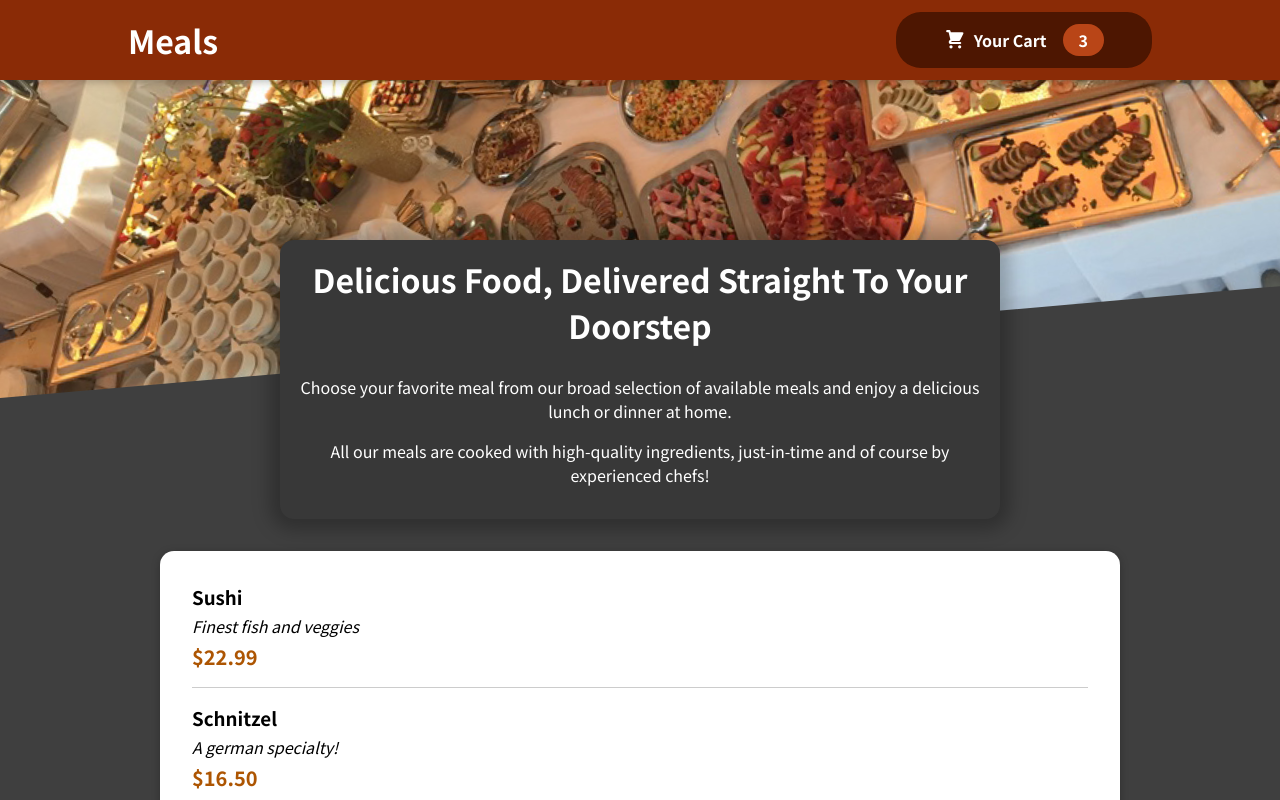
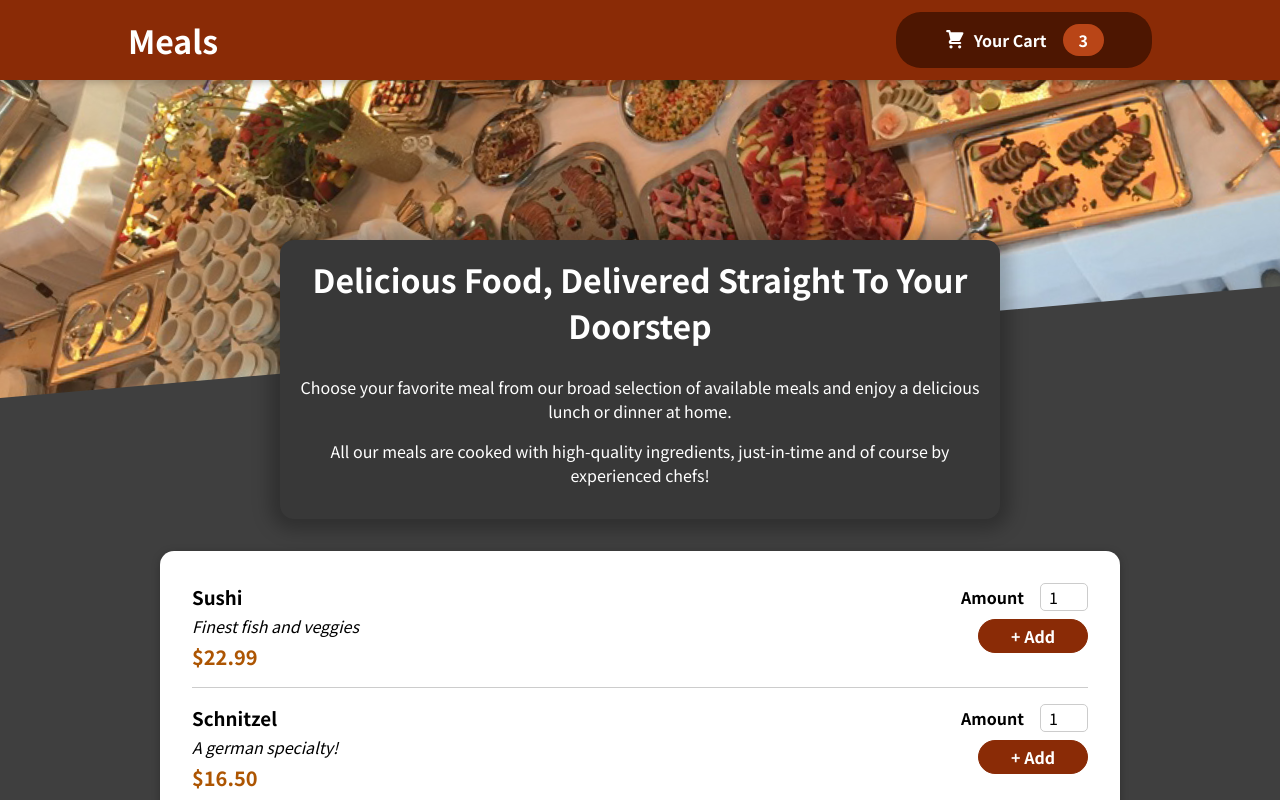
Before and after one commit to JosiahMiranda/food-ordering-app, a React (Create React App) app: page / in a window 1280 px wide. Shown: the top 800 px of the page. Built offline with nearby package versions, Linux system fonts and the light colour scheme.

Commit message:
Added Meal Item Form component and Input component

```diff
--- a/src/components/Meals/MealItem/MealItem.js
+++ b/src/components/Meals/MealItem/MealItem.js
@@ -1,6 +1,7 @@
 import React from "react";
 
 import styles from "./MealItem.module.css";
+import MealItemForm from "./MealItemForm";
 
 const MealItem = props => {
 
@@ -13,7 +14,7 @@
             <div className={styles.price}>{price}</div>
         </div>
         <div>
-
+            <MealItemForm />
         </div>
     </li>
 };
--- a/src/components/Meals/MealItem/MealItemForm.js
+++ b/src/components/Meals/MealItem/MealItemForm.js
@@ -0,0 +1,23 @@
+import React from "react";
+import Input from "../../UI/Input";
+
+import styles from "./MealItemForm.module.css";
+
+const MealItemForm = props => {
+    return <form className={styles.form}>
+
+    {/* See Input comment to see how these props are being passed down to the inner input component */}
+    <Input label="Amount" input={{
+        id: 'amount',
+        type: 'number',
+        min: '1',
+        max: '5',
+        step: '1',
+        defaultValue: '1'
+    }}/>
+    <button>+ Add</button>
+
+    </form>
+};
+
+export default MealItemForm
--- /dev/null
+++ b/src/components/Meals/MealItem/MealItemForm.module.css
@@ -0,0 +1,20 @@
+.form {
+    text-align: right;
+}
+
+.form button {
+    font: inherit;
+    cursor: pointer;
+    background-color: #8a2b06;
+    border: 1px solid #8a2b06;
+    color: white;
+    padding: 0.25rem 2rem;
+    border-radius: 20px;
+    font-weight: bold;
+}
+
+.form button:hover,
+.form button:active {
+    background-color: #641e03;
+    border-color: #641e03;
+}
--- /dev/null
+++ b/src/components/UI/Input.js
@@ -0,0 +1,14 @@
+import React from "react";
+
+import styles from "./Input.module.css";
+
+const Input = props => {
+    return <div className={styles.input}>
+        <label htmlFor={props.input.id}>{props.label}</label>
+        {/* The spread operator is being used here to move all props from this component and put them into this input component */}
+        {/* See MealItemForm to see the prop key value pairs that are being entered in to this lower input component */}
+        <input {...props.input}/>
+    </div>
+};
+
+export default Input;
--- /dev/null
+++ b/src/components/UI/Input.module.css
@@ -0,0 +1,18 @@
+.input {
+    display: flex;
+    align-items: center;
+    margin-bottom: 0.5rem;
+}
+
+.input label {
+    font-weight: bold;
+    margin-right: 1rem;
+}
+
+.input input {
+    width: 3rem;
+    border-radius: 5px;
+    border: 1px solid #ccc;
+    font: inherit;
+    padding-left: 0.5rem;
+}
```
